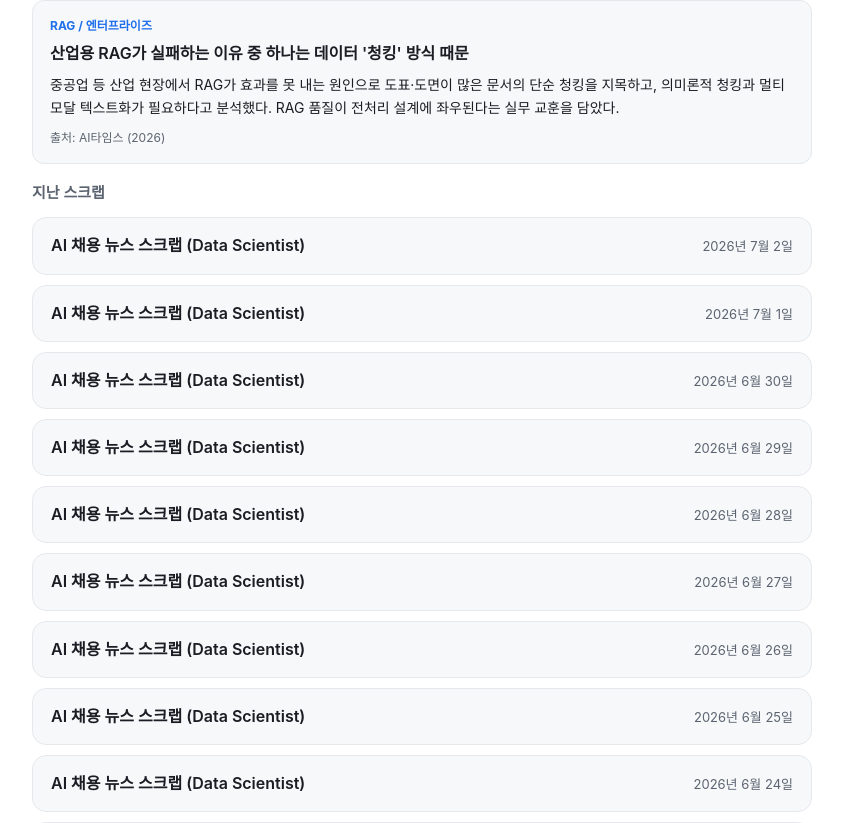
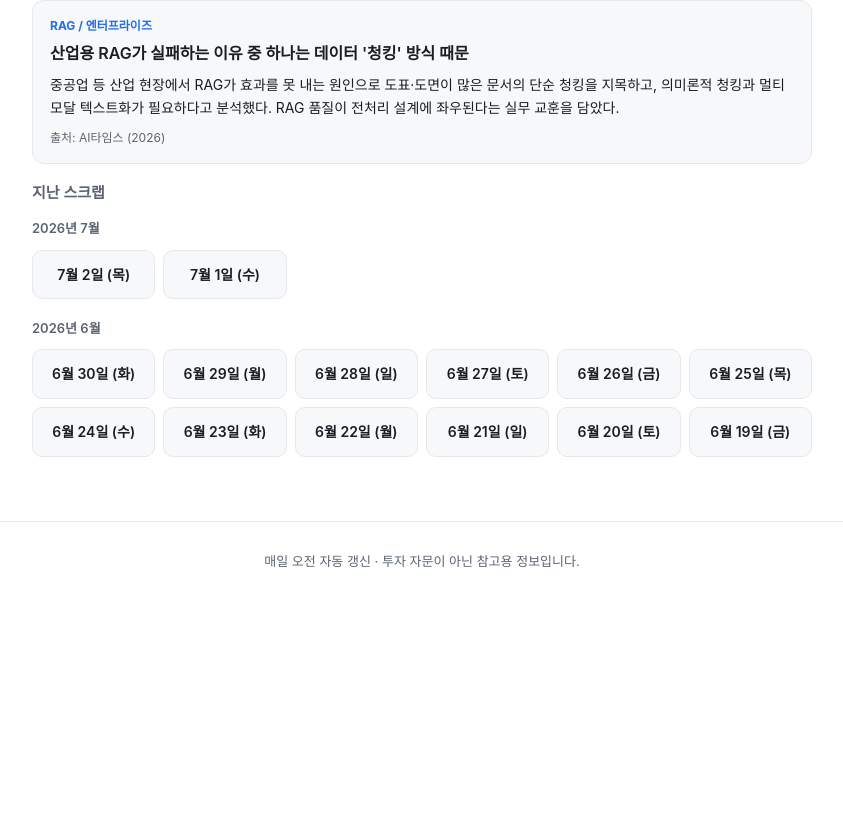
Before and after one commit to chaeniverse/daily-scrap, a Next.js app: page /scrap in a window 1280 px wide. Shown: the part 2238-3061 px from the top of the page, without its empty margins (218-1061 px from the left). After the commit the page ends 2838 px from the top, so only its background shows below. Built offline with nearby package versions, Linux system fonts and the light colour scheme.

Commit message:
publish: 주식 리포트 반영 (2026-07-03 21:30)

```diff
--- a/app/globals.css
+++ b/app/globals.css
@@ -346,6 +346,40 @@ body {
   color: #d9362b;
 }
 
+/* ── 아카이브 날짜 그리드 (월별 묶음) ── */
+.archive-month {
+  margin: 0 0 18px;
+}
+.archive-month-title {
+  font-size: 13px;
+  font-weight: 600;
+  color: var(--text-soft);
+  margin: 0 0 10px;
+}
+.date-grid {
+  display: grid;
+  grid-template-columns: repeat(auto-fill, minmax(112px, 1fr));
+  gap: 8px;
+}
+.date-card {
+  display: block;
+  text-align: center;
+  padding: 12px 8px;
+  background: var(--bg-soft);
+  border: 1px solid var(--border);
+  border-radius: 10px;
+  color: var(--text);
+  text-decoration: none;
+  font-size: 14px;
+  font-weight: 600;
+  transition: border-color 0.15s, color 0.15s, transform 0.15s;
+}
+.date-card:hover {
+  border-color: var(--accent);
+  color: var(--accent);
+  transform: translateY(-1px);
+}
+
 /* ── 채용 스크랩 ── */
 .scrap-jobs {
   display: flex;
--- a/app/scrap/page.js
+++ b/app/scrap/page.js
@@ -43,16 +43,23 @@ export default function ScrapHome() {
       {rest.length > 0 && (
         <section className="archive">
           <h2>지난 스크랩</h2>
-          <ul className="archive-list">
-            {rest.map((s) => (
-              <li className="archive-item" key={s.date}>
-                <a href={`/scrap/${s.date}`}>
-                  <span className="ai-title">{s.title}</span>
-                  <span className="ai-date">{s.displayDate}</span>
-                </a>
-              </li>
-            ))}
-          </ul>
+          {Object.entries(
+            rest.reduce((acc, s) => {
+              (acc[s.month] = acc[s.month] || []).push(s);
+              return acc;
+            }, {})
+          ).map(([month, items]) => (
+            <div className="archive-month" key={month}>
+              <h3 className="archive-month-title">{month}</h3>
+              <div className="date-grid">
+                {items.map((s) => (
+                  <a className="date-card" href={`/scrap/${s.date}`} key={s.date}>
+                    {s.shortDate}
+                  </a>
+                ))}
+              </div>
+            </div>
+          ))}
         </section>
       )}
     </>
--- a/lib/scraps.js
+++ b/lib/scraps.js
@@ -6,6 +6,17 @@ const SCRAP_DIR = path.join(process.cwd(), "scrap-data");
 function fmtDate(d) {
   const [y, m, dd] = d.split("-");
   return `${y}년 ${Number(m)}월 ${Number(dd)}일`;
+}
+
+const WD = ["일", "월", "화", "수", "목", "금", "토"];
+function fmtShort(d) {
+  const [y, m, dd] = d.split("-");
+  const wd = WD[new Date(`${d}T00:00:00`).getDay()];
+  return `${Number(m)}월 ${Number(dd)}일 (${wd})`;
+}
+function fmtMonth(d) {
+  const [y, m] = d.split("-");
+  return `${y}년 ${Number(m)}월`;
 }
 
 // scrap-data/YYYY-MM-DD.json 들을 읽어 최신순으로 반환
@@ -25,6 +36,8 @@ export function getAllScraps() {
     return {
       date,
       displayDate: fmtDate(date),
+      shortDate: fmtShort(date),
+      month: fmtMonth(date),
       title: data.title || "AI 채용 뉴스 스크랩",
       data,
     };
```
